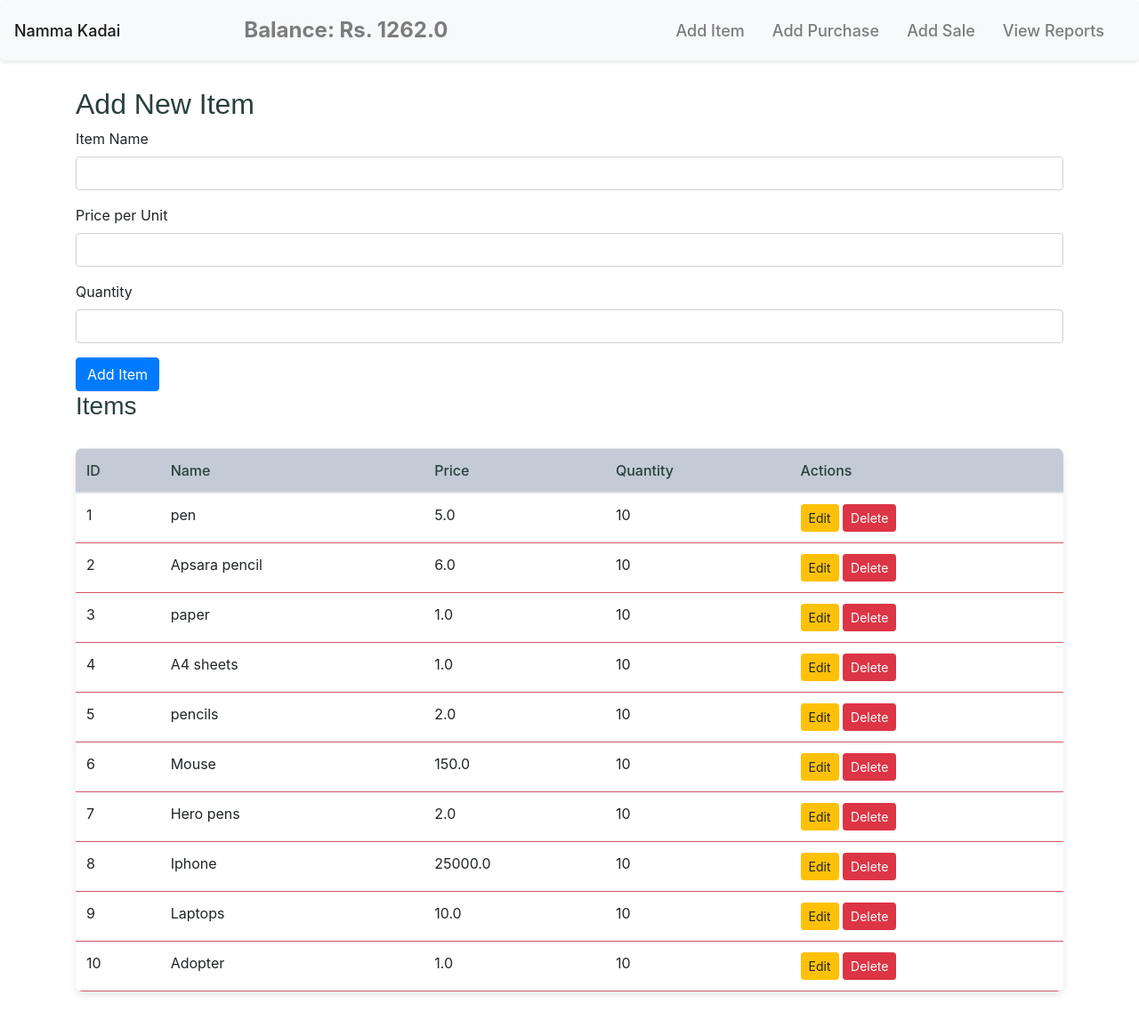
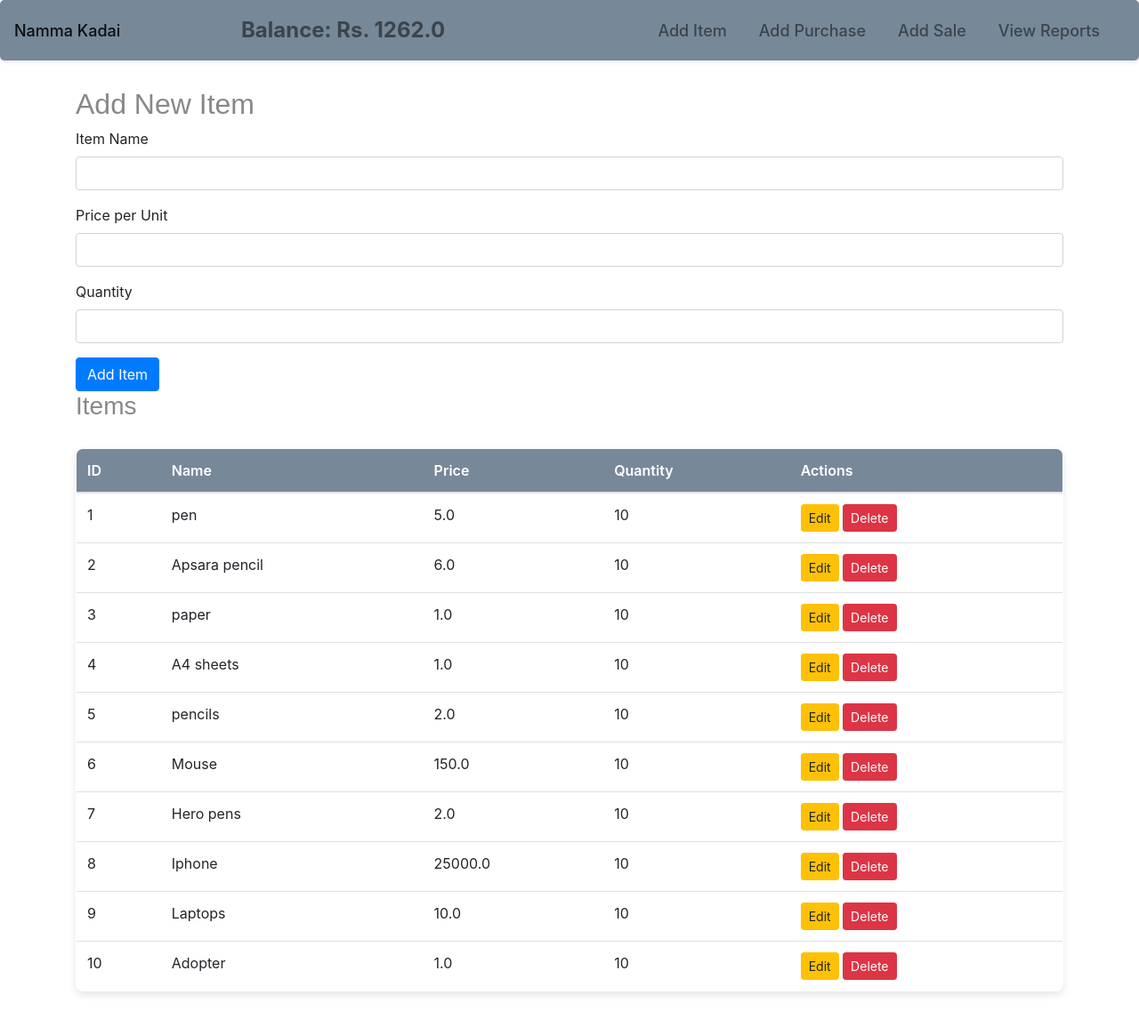
Before and after one commit to SivakalimuthuR/Namma_kadai_, a Flask app: page /add_item in a window 1280 px wide. Shown: the whole page at 89% size. Before the commit the page ends 1119 px from the top, so only its background shows below. Run offline with Flask 3, Linux system fonts and the light colour scheme; some libraries are stand-ins or nearby versions.

Commit message:
before optimized 3.42

```diff
--- a/static/styles.css
+++ b/static/styles.css
@@ -1,18 +1,22 @@
 /* General Styling */
 body {
-    background-color: #ffffff; /* White background */
-    font-family: 'Roboto', sans-serif; /* Clean, modern font */
-    color: #2A403D; /* Dark green text color */
+    background-color: #ffffff; /* White background for the entire page */
+    font-family: 'Poppins', sans-serif; /* Clean, modern font */
+    color: #d3d3d3; /* Light gray text color for main content */
     margin: 0;
     padding: 0;
-    line-height: 1.6;
+    line-height: 1.8;
 }
 
 h1, h2, h3 {
-    font-family: 'Montserrat', sans-serif; /* Elegant font for headings */
-    color: #2A403D; /* Dark green for headings */
-    font-weight: 600;
+    font-family: 'Raleway', sans-serif; /* Elegant font for headings */
+    color: #abf62d; /* Vibrant lime green for headings */
+    font-weight: 700;
     margin: 10px 0;
+}
+
+h2, h3 {
+    color: #888888; /* Medium gray for subheadings */
 }
 
 /* Table Styling */
@@ -23,28 +27,29 @@
     box-shadow: 0 4px 8px rgba(0, 0, 0, 0.1); /* Subtle shadow */
     width: 100%;
     overflow: hidden;
+    border: 1px solid #e0e0e0; /* Light gray border */
 }
 
 .table th, .table td {
-    padding: 12px 20px;
+    padding: 14px 24px;
     text-align: left;
-    border-bottom: 1px solid #D05663; /* Muted red border */
+    border-bottom: 1px solid #e0e0e0; /* Light gray border for rows */
 }
 
 .table th {
-    background-color: #C3CBD6; /* Soft light gray for table headers */
-    color: #2A403D; /* Dark green for text */
-    font-weight: 500;
+    background-color: #778899; /* Soft lavender for headers */
+    color: #ffffff; /* White text for contrast */
+    font-weight: 600;
 }
 
 .table tr:hover {
-    background-color: #f7f7f7; /* Light hover effect */
+    background-color: #f0f0f0; /* Light gray hover effect */
 }
 
 /* Navbar Styling */
 .navbar {
     margin-bottom: 30px;
-    background-color: #2A403D; /* Dark green for navbar background */
+    background-color: #2ecc71; /* Emerald green for navbar background */
     padding: 15px 20px;
     border-radius: 5px;
     box-shadow: 0 2px 4px rgba(0, 0, 0, 0.1); /* Subtle shadow */
@@ -53,34 +58,30 @@
 .navbar a {
     color: #ffffff; /* White text for navbar links */
     text-decoration: none;
-    font-size: 18px; /* Slightly larger font for better visibility */
-    margin-right: 15px;
+    font-size: 18px;
+    margin-right: 20px;
     font-weight: 500;
 }
 
 .navbar a:hover {
-    color: #C3CBD6; /* Soft light gray on hover for better contrast */
+    color: #d6a3fb; /* Soft lavender on hover */
     text-decoration: underline;
 }
 
 .navbar a:focus {
-    color: #D05663; /* Muted red for focus effect */
+    color: #17203D; /* Dark blue for focus */
 }
-
-/* Additional Navbar styling */
-.navbar:hover {
-    background-color: #748B6F; /* Slightly lighter muted olive green on hover */
-}
-
 
 /* Flash Message */
 #flash-message {
     transition: opacity 0.8s ease-in-out;
-    background-color: #D05663; /* Muted red for success message */
+    background-color: #abf62d; /* Vibrant lime green for flash message */
     color: #ffffff;
-    padding: 10px;
+    padding: 12px;
     border-radius: 5px;
-    margin: 15px 0;
+    margin: 20px 0;
+    border: 1px solid #ddd; /* Light gray border for flash message */
+    font-weight: 600;
 }
 
 #flash-message.fade {
@@ -90,10 +91,10 @@
 
 /* Button Styling */
 button, .btn {
-    background-color: #748B6F; /* Muted olive green for buttons */
+    background-color: #abf62d; /* Vibrant lime green for buttons */
     color: #ffffff;
     border: none;
-    padding: 10px 20px;
+    padding: 12px 24px;
     font-size: 16px;
     border-radius: 5px;
     cursor: pointer;
@@ -101,7 +102,7 @@
 }
 
 button:hover, .btn:hover {
-    background-color: #2A403D; /* Dark green on hover */
+    background-color: #d6a3fb; /* Soft lavender on hover */
 }
 
 button:focus, .btn:focus {
@@ -110,7 +111,7 @@
 
 /* Adding some space for layout and clarity */
 .container {
-    margin: 30px auto;
-    max-width: 1200px;
+    margin: 40px auto;
+    max-width: 1100px;
     padding: 0 20px;
 }
--- a/templates/base.html
+++ b/templates/base.html
@@ -6,9 +6,10 @@
     <title>Namma Kadai</title>
     <link rel="stylesheet" href="{{ url_for('static', filename='styles.css') }}">
     <link rel="stylesheet" href="https://maxcdn.bootstrapcdn.com/bootstrap/4.5.2/css/bootstrap.min.css">
+
 </head>
 <body>
-    <nav class="navbar navbar-expand-lg navbar-light bg-light">
+    <nav class="navbar navbar-expand-lg navbar-light" style="background-color: #778899;">
         <a class="navbar-brand" href="{{ url_for('home') }}">Namma Kadai</a>
         <div class="navbar-text mx-auto" style="font-size: 1.5rem; font-weight: bold;">
             Balance: Rs. {{ balance }}
```
